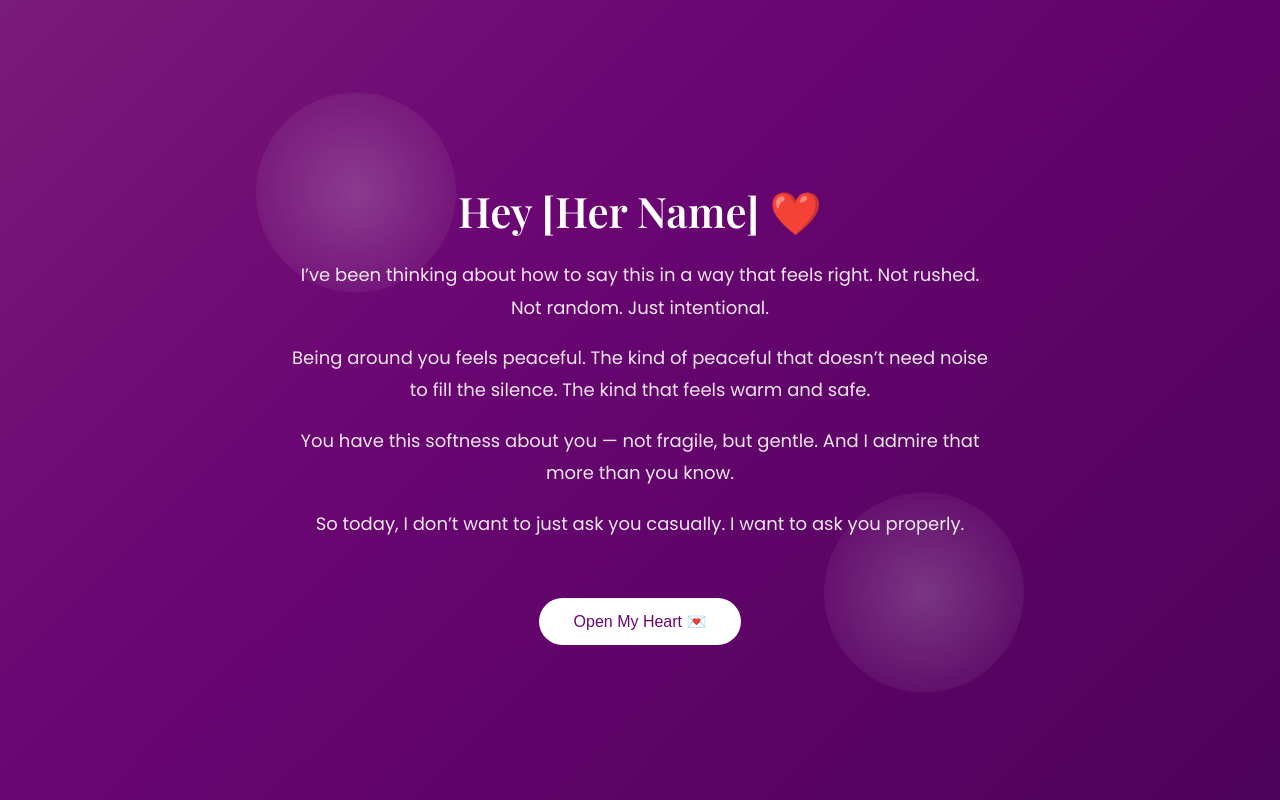
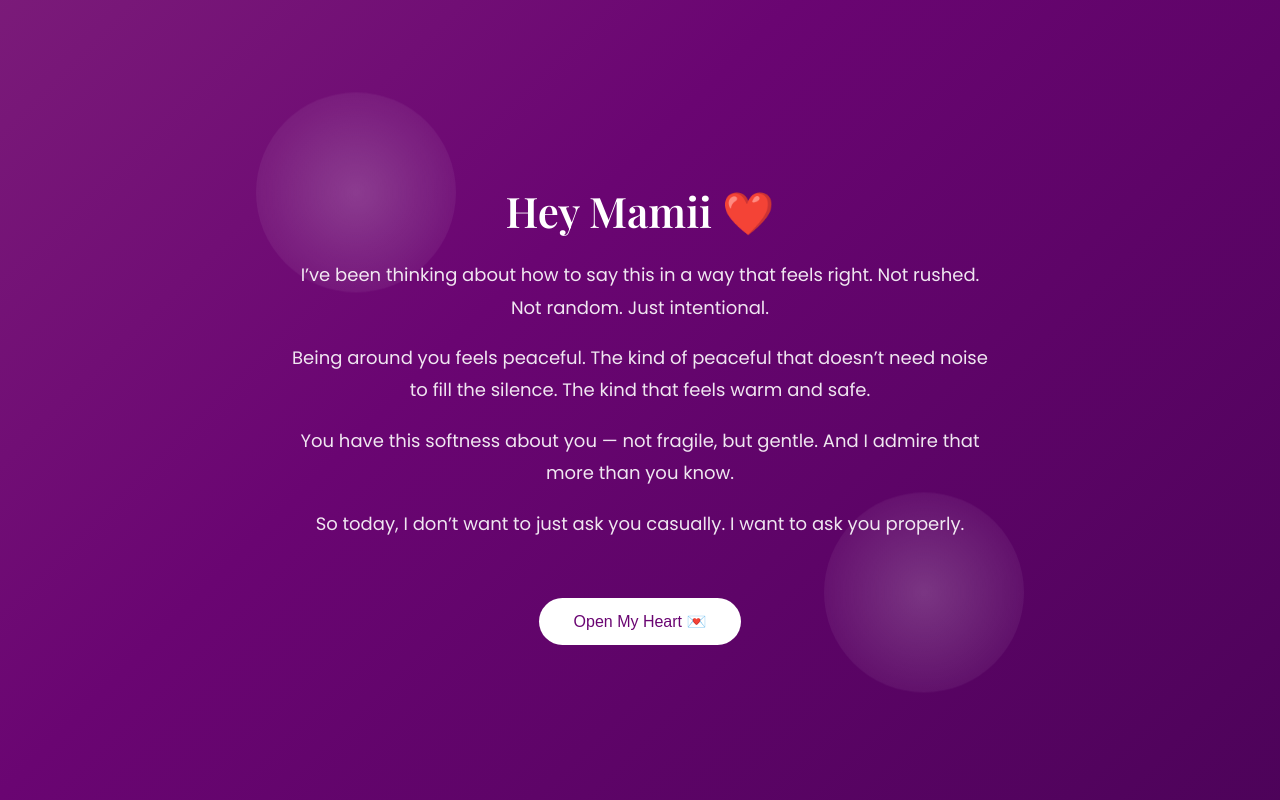
Before and after one commit to SamuelMbuguMbugua/valentines, a plain HTML site: page index.html in a window 1280 px wide. Drawn offline with nearby package versions, Linux system fonts and the light colour scheme.

Commit message:
index.html

```diff
--- a/index.html
+++ b/index.html
@@ -90,7 +90,7 @@ button:hover {
 <div class="glow" style="bottom:15%; right:20%;"></div>
 
 <div class="container" id="main">
-    <h1>Hey [Her Name] ❤️</h1>
+    <h1>Hey Mamii ❤️</h1>
 
     <p>
         I’ve been thinking about how to say this in a way that feels right.
@@ -149,4 +149,5 @@ function finalPage() {
 </script>
 
 </body>
+
 </html>
```
